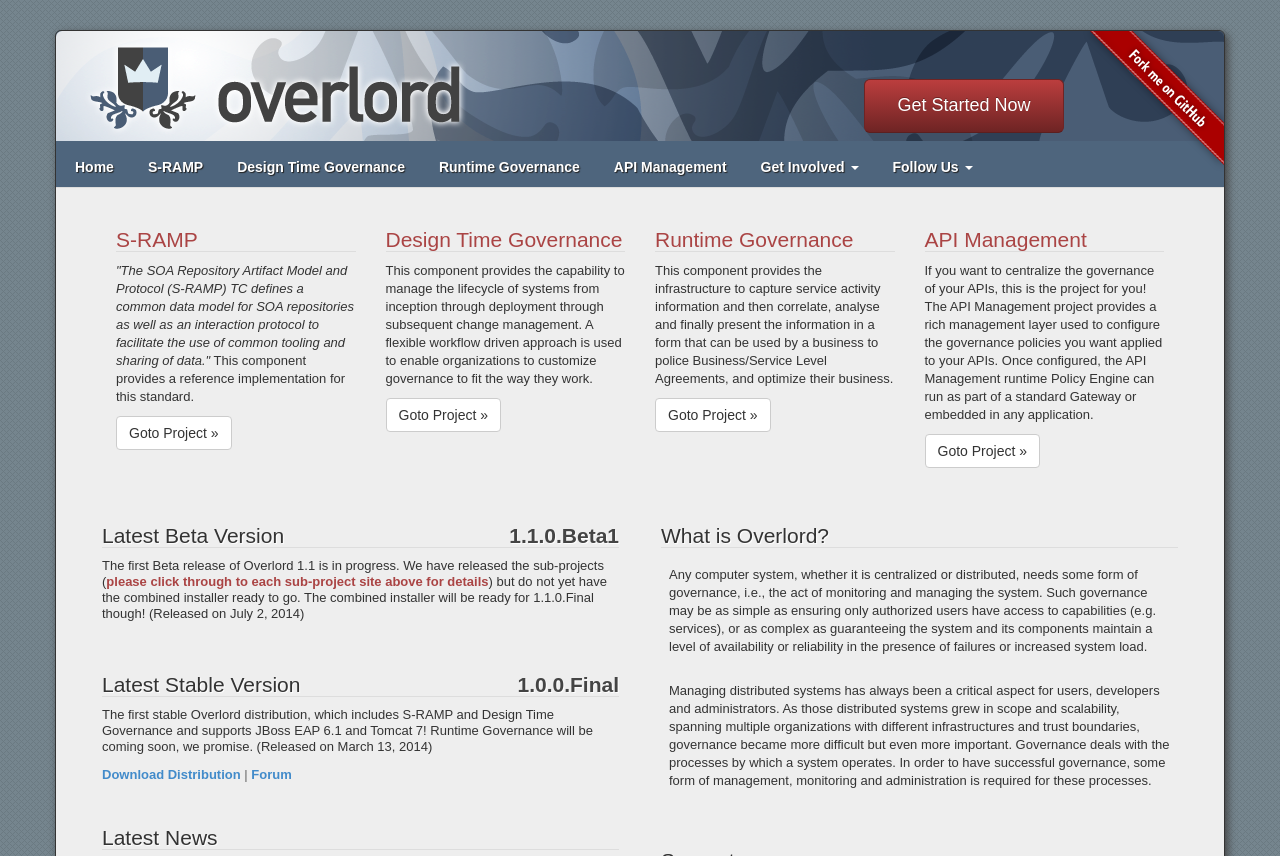
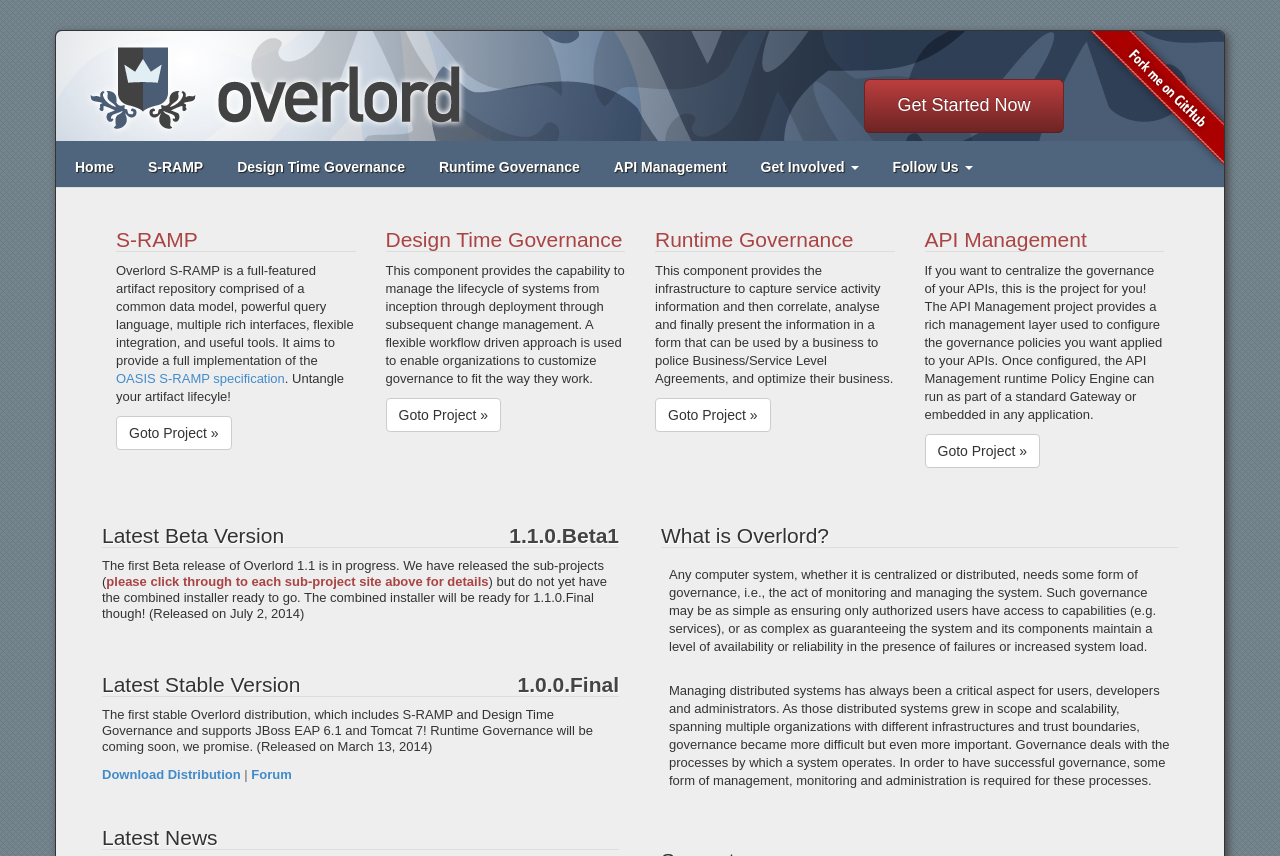
Before and after one commit to Governance/Governance.github.io, a Jekyll site: the page built from index.html, in a window 1280 px wide and 900 px high, cut to the strip 0-856 px from the top of the window. Built offline with Jekyll 4.4.1, drawn with Linux system fonts in a browser that asks for light colours.

Commit message:
S-RAMP content

```diff
--- a/index.html
+++ b/index.html
@@ -8,9 +8,7 @@
             <div class="col-lg-3 pitem">
               <h3>S-RAMP</h3>
               <p>
-                <em>"The SOA Repository Artifact Model and Protocol (S-RAMP) TC defines a common data model for
-                SOA repositories as well as an interaction protocol to facilitate the use of common tooling
-                and sharing of data."</em> This component provides a reference implementation for this standard.
+                Overlord S-RAMP is a full-featured artifact repository comprised of a common data model, powerful query language, multiple rich interfaces, flexible integration, and useful tools.  It aims to provide a full implementation of the <a href="https://www.oasis-open.org/committees/tc_home.php?wg_abbrev=s-ramp">OASIS S-RAMP specification</a>.  Untangle your artifact lifecyle!
               </p>
               <p><a class="btn btn-default" href="/s-ramp" role="button">Goto Project »</a></p>
             </div>
--- a/s-ramp/index.html
+++ b/s-ramp/index.html
@@ -3,10 +3,10 @@
 title: "Overlord S-RAMP"
 subproject: s-ramp
 ---
-          <div class="row">
+          <div class="community row">
             <div class="col-lg-6">
                 <h2>Overlord S-RAMP</h2>
-                <p>Overlord S-RAMP is an artifact repository comprised of a common data model, multiple interfaces, and powerful tools.  It implements the <a href="https://www.oasis-open.org/committees/tc_home.php?wg_abbrev=s-ramp">OASIS S-RAMP specification</a>, which defines the artifact data model, query language, and an Atom REST binding.</p>
+                <p>Overlord S-RAMP is an artifact repository comprised of a common data model, multiple interfaces, and powerful tools.  It implements the <a href="https://www.oasis-open.org/committees/tc_home.php?wg_abbrev=s-ramp">OASIS S-RAMP specification</a> which defines the data model, query language, and an Atom REST binding.</p>
                 <p>In addition to implementing the spec, Overlord S-RAMP provides a suite of powerful, flexible, and extensible capabilities, described below.</p>
                 <p>Overlord S-RAMP is <a href="https://github.com/Governance/s-ramp">open source</a> -- contributions are welcome!  <a href="/getinvolved/contribute.html">Click here</a> to find out how to get involved!</p>
             </div>
@@ -32,7 +32,7 @@
               <p>Store all your binaries, files, and metadata in this easy to use and extensible repository.  Automatically expand and derive sub-artifacts.</p>
             </div>
             <div class="col-lg-3 fitem">
-              <h3>Untangle Your Data</h3>
+              <h3>Untangling</h3>
               <p>Utilize the powerful XPath-based query language, hierarchical classifiers (ontologies), artifact relationships, custom properties, and built-in metadata.</p>
             </div>
             <div class="col-lg-3 fitem">
```
